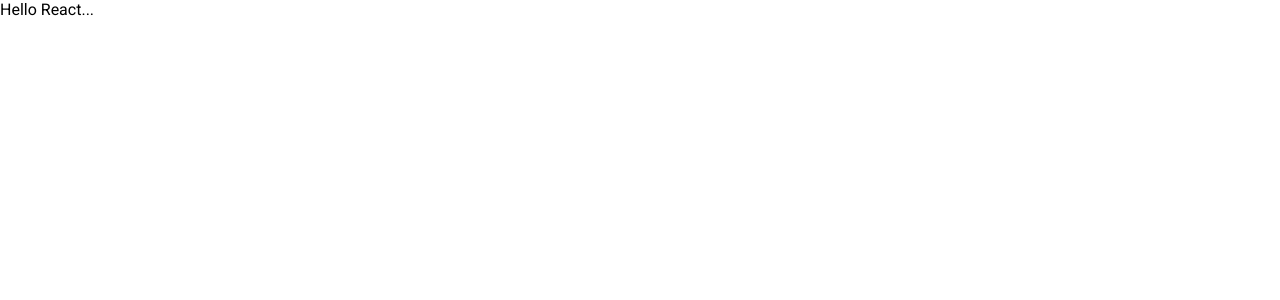
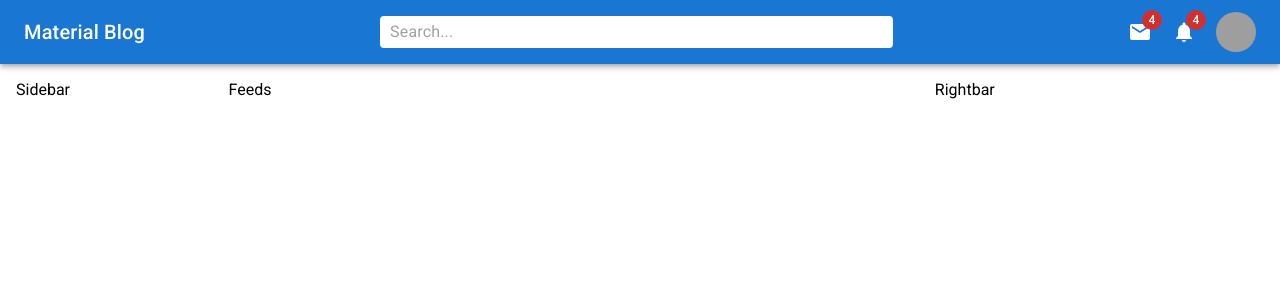
Before and after one commit to bahaayoussof/material-template, a React (Create React App) app: page / in a window 1280 px wide. Shown: the top 300 px of the page. Built offline with nearby package versions, Linux system fonts and the light colour scheme; grey boxes are pictures that could not be loaded.

Commit message:
Configure layout

```diff
--- a/src/App.js
+++ b/src/App.js
@@ -1,5 +1,20 @@
+import { Box, Container, Stack } from "@mui/material";
+import Feeds from "./components/Feeds";
+import Navbar from "./components/Navbar";
+import Rightbar from "./components/Rightbar";
+import Sidebar from "./components/Sidebar";
+
 function App() {
-	return <div>Hello React...</div>;
+	return (
+		<Box>
+			<Navbar />
+			<Stack direction="row" spacing={2}>
+				<Sidebar />
+				<Feeds />
+				<Rightbar />
+			</Stack>
+		</Box>
+	);
 }
 
 export default App;
--- /dev/null
+++ b/src/components/Feeds.js
@@ -0,0 +1,12 @@
+import React from "react";
+import { Box } from "@mui/material";
+
+const Feeds = () => {
+	return (
+		<Box flex={4} p={2}>
+			Feeds
+		</Box>
+	);
+};
+
+export default Feeds;
--- /dev/null
+++ b/src/components/Navbar.js
@@ -0,0 +1,73 @@
+import { Email, Notifications, RssFeed } from "@mui/icons-material";
+import {
+	AppBar,
+	Avatar,
+	Badge,
+	Box,
+	InputBase,
+	styled,
+	Toolbar,
+	Typography,
+} from "@mui/material";
+import React from "react";
+
+const StyledToolbar = styled(Toolbar)(({ theme }) => ({
+	display: "flex",
+	justifyContent: "space-between",
+}));
+
+const Search = styled(Box)(({ theme }) => ({
+	backgroundColor: "white",
+	padding: "0 10px",
+	borderRadius: theme.shape.borderRadius,
+	width: "40%",
+}));
+
+const Icons = styled(Box)(({ theme }) => ({
+	display: "none",
+	alignItems: "center",
+	gap: "20px",
+	[theme.breakpoints.up("sm")]: {
+		display: "flex",
+	},
+}));
+
+const UserBox = styled(Box)(({ theme }) => ({
+	display: "flex",
+	alignItems: "center",
+	gap: "10px",
+	[theme.breakpoints.up("sm")]: {
+		display: "none",
+	},
+}));
+
+const Navbar = () => {
+	return (
+		<AppBar position="sticky">
+			<StyledToolbar>
+				<Typography variant="h6" sx={{ display: { xs: "none", sm: "block" } }}>
+					Material Blog
+				</Typography>
+				<RssFeed sx={{ display: { xs: "block", sm: "none" } }} />
+				<Search>
+					<InputBase placeholder="Search..." />
+				</Search>
+				<Icons>
+					<Badge badgeContent={4} color="error">
+						<Email />
+					</Badge>
+					<Badge badgeContent={4} color="error">
+						<Notifications />
+					</Badge>
+					<Avatar src="https://images.pexels.com/photos/7422160/pexels-photo-7422160.jpeg?auto=compress&cs=tinysrgb&w=1600" />
+				</Icons>
+				<UserBox>
+					<Avatar src="https://images.pexels.com/photos/7422160/pexels-photo-7422160.jpeg?auto=compress&cs=tinysrgb&w=1600" />
+					<Typography variant="span">John</Typography>
+				</UserBox>
+			</StyledToolbar>
+		</AppBar>
+	);
+};
+
+export default Navbar;
--- /dev/null
+++ b/src/components/Rightbar.js
@@ -0,0 +1,12 @@
+import React from "react";
+import { Box } from "@mui/material";
+
+const Rightbar = () => {
+	return (
+		<Box flex={2} p={2} sx={{ display: { xs: "none", sm: "block" } }}>
+			Rightbar
+		</Box>
+	);
+};
+
+export default Rightbar;
--- /dev/null
+++ b/src/components/Sidebar.js
@@ -0,0 +1,12 @@
+import { Box } from "@mui/material";
+import React from "react";
+
+const Sidebar = () => {
+	return (
+		<Box flex={1} p={2} sx={{ display: { xs: "none", sm: "block" } }}>
+			Sidebar
+		</Box>
+	);
+};
+
+export default Sidebar;
```
